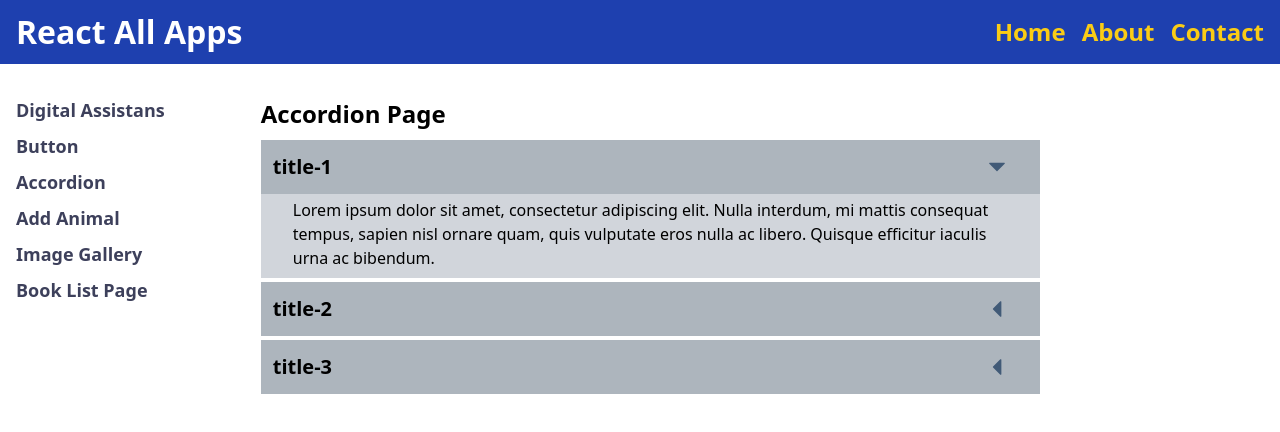
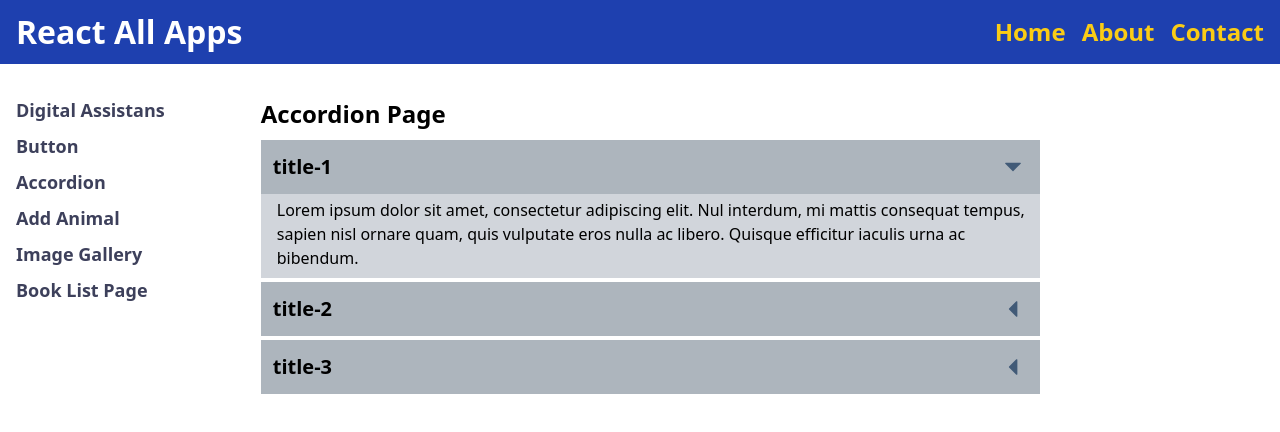
Before and after one commit to sedat355/react-all-apps, a React (Vite) app: page /accordion in a window 1280 px wide. Both pictures are taken after a click on the button 997 px from the left and 167 px from the top of the page. Shown: the top 432 px of the page. Built offline with nearby package versions, Linux system fonts and the light colour scheme.

Commit message:
onClick div' e alındı

```diff
--- a/src/pages/accordion/Accordion.jsx
+++ b/src/pages/accordion/Accordion.jsx
@@ -2,9 +2,9 @@ import { useState } from "react"
 import AccordionItem from "./AccordionItem"
 
 const initialAccordions = [
-  {id: 0, title: "title-1", isClose: true, desc: "Lorem ipsum dolor sit amet, consectetur adipiscing elit. Nulla interdum, mi mattis consequat tempus, sapien nisl ornare quam, quis vulputate eros nulla ac libero. Quisque efficitur iaculis urna ac bibendum."},
-  {id: 1, title: "title-2", isClose: true, desc: "Lorem ipsum dolor sit amet, consectetur adipiscing elit. Nulla interdum, mi mattis consequat tempus, sapien nisl ornare quam, quis vulputate eros nulla ac libero. Quisque efficitur iaculis urna ac bibendum."},
-  {id: 2, title: "title-3", isClose: true, desc: "Lorem ipsum dolor sit amet, consectetur adipiscing elit. Nulla interdum, mi mattis consequat tempus, sapien nisl ornare quam, quis vulputate eros nulla ac libero. Quisque efficitur iaculis urna ac bibendum."},
+  {id: 0, title: "title-1", isClose: true, desc: "Lorem ipsum dolor sit amet, consectetur adipiscing elit. Nul interdum, mi mattis consequat tempus, sapien nisl ornare quam, quis vulputate eros nulla ac libero. Quisque efficitur iaculis urna ac bibendum."},
+  {id: 1, title: "title-2", isClose: true, desc: "Lorem ipsum dolor sit amet, consectetur adipiscing elit. Nul interdum, mi mattis consequat tempus, sapien nisl ornare quam, quis vulputate eros nulla ac libero. Quisque efficitur iaculis urna ac bibendum."},
+  {id: 2, title: "title-3", isClose: true, desc: "Lorem ipsum dolor sit amet, consectetur adipiscing elit. Nul interdum, mi mattis consequat tempus, sapien nisl ornare quam, quis vulputate eros nulla ac libero. Quisque efficitur iaculis urna ac bibendum."},
 ]
 
 const Accordion = () => {
@@ -29,10 +29,7 @@ const Accordion = () => {
     <div className="w-full">
      <h2 className="mb-2">Accordion Page</h2>
 
-      <div className="accordion-list flex flex-col gap-y-1">
-        {renderedAccordions}
-      </div>
-
+     {renderedAccordions}
     </div>
   )
 }
--- a/src/pages/accordion/AccordionItem.jsx
+++ b/src/pages/accordion/AccordionItem.jsx
@@ -5,17 +5,17 @@ import Button from "../../components/Button"
 const AccordionItem = ({ item, handleClose }) => {
 
   return (
-    <div className="bg-gray-one flex flex-col">
-      <div className="px-3 py-2 flex items-center justify-between">
+    <div className="bg-gray-one flex flex-col mb-1">
+      <div onClick={() => handleClose(item.id)} className="cursor-pointer px-3 py-2 flex items-center justify-between">
         <h3>{item.title}</h3>
-        <Button handleClick={() => handleClose(item.id)} btnType="outline" className="border-none px-0">
+        <Button btnType="outline" className="border-none pr-0">
           {
             !item.isClose ? <GoTriangleDown className="text-3xl text-gray-three" /> : <GoTriangleLeft className="text-3xl text-gray-three" />
           }
         </Button>
       </div>
 
-      { !item.isClose && <div className="pl-8 pr-4 pt-1 pb-2 bg-gray-300">{item.desc}</div>}
+      { !item.isClose && <div className="pl-4 pr-2 pt-1 pb-2 bg-gray-300">{item.desc}</div>}
     </div>
   )
 }
```
